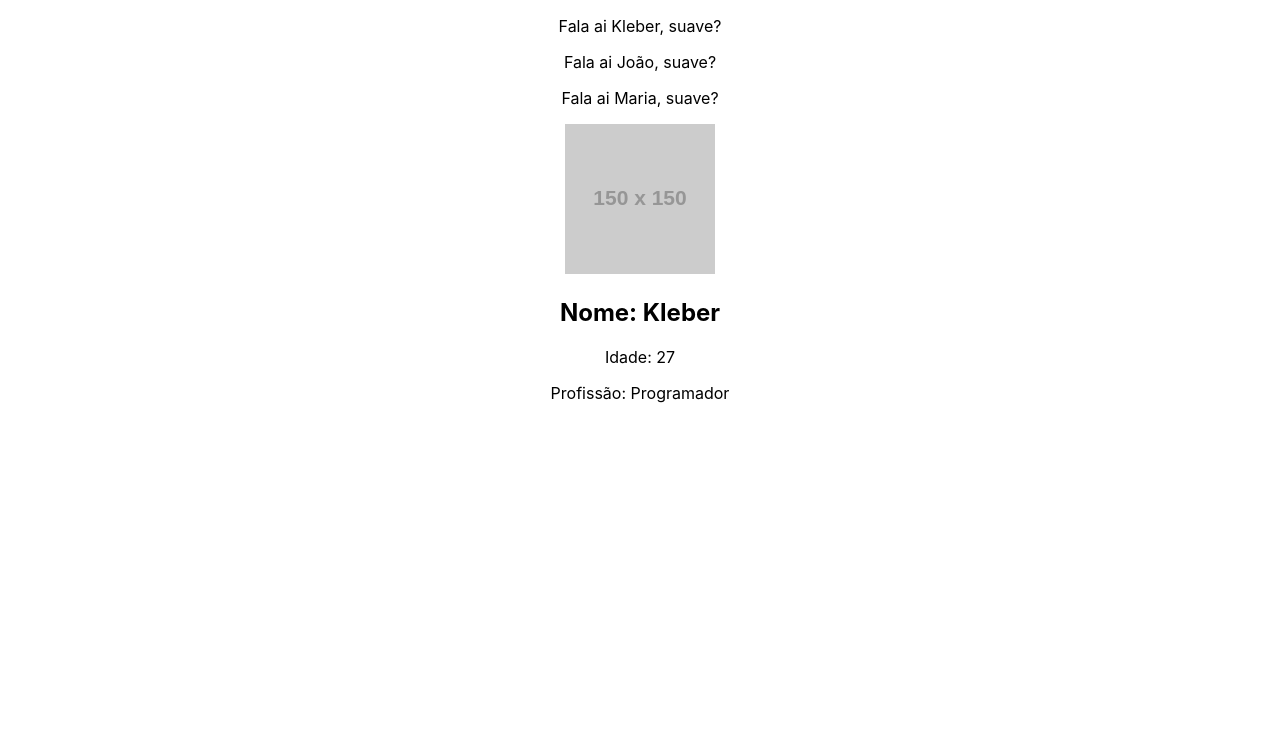
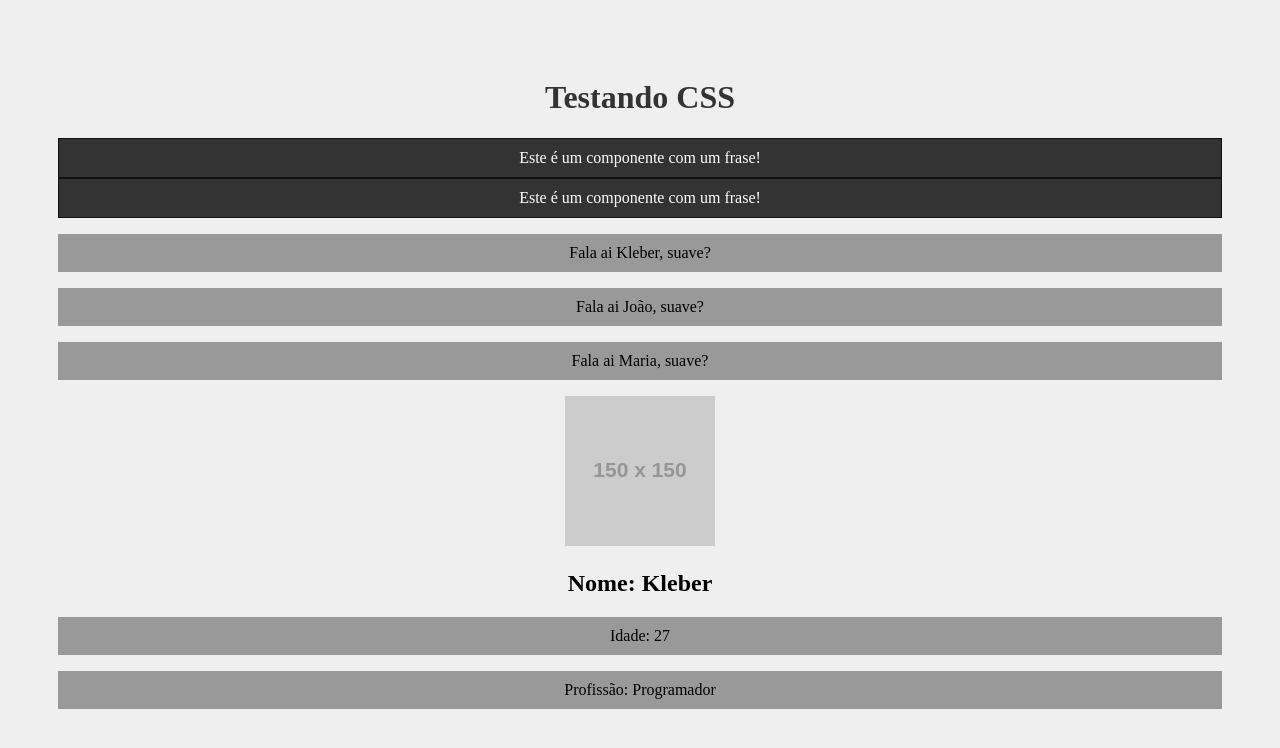
Before and after one commit to klebermkardel/Estudos, a React (Create React App) app in the folder Cursos/React - Hora de Codar/meu-projeto/: page / in a window 1280 px wide. Shown: the top 748 px of the page. Built offline with nearby package versions, Linux system fonts and the light colour scheme.

Commit message:
Mostra o funcionamento do css global no arquivo index.php e do css a nivel de componente criando arquivo Frase.module.css

```diff
--- a/Cursos/React - Hora de Codar/meu-projeto/src/App.js
+++ b/Cursos/React - Hora de Codar/meu-projeto/src/App.js
@@ -1,12 +1,16 @@
 import './App.css';
 import SayMyName from './components/SayMyName';
 import Pessoa from './components/Pessoa';
+import Frase from './components/Frase'
 
 function App() {
   const nome = 'Maria'
 
   return (
     <div className="App">
+      <h1>Testando CSS</h1>
+      <Frase />
+      <Frase />
       <SayMyName nome="Kleber"/>
       <SayMyName nome="João"/>
       <SayMyName nome={nome}/>
--- a/Cursos/React - Hora de Codar/meu-projeto/src/components/Frase.js
+++ b/Cursos/React - Hora de Codar/meu-projeto/src/components/Frase.js
@@ -1,7 +1,9 @@
-function Frase(props) {
+import styles from './Frase.module.css'
+
+function Frase() {
     return (
-        <div>
-            <p>{props.frase}</p>
+        <div className={styles.fraseContainer}>
+            <p className={styles.fraseContent}>Este é um componente com um frase!</p>
         </div>
     )
 }
--- /dev/null
+++ b/Cursos/React - Hora de Codar/meu-projeto/src/components/Frase.module.css
@@ -0,0 +1,10 @@
+.fraseContainer {
+    background-color: #333;
+    border: 1px solid #111;
+}
+
+.fraseContent {
+    color: #fff;
+    background-color: #333;
+    margin: 0;
+}
--- a/Cursos/React - Hora de Codar/meu-projeto/src/index.css
+++ b/Cursos/React - Hora de Codar/meu-projeto/src/index.css
@@ -1,13 +1,13 @@
 body {
-  margin: 0;
-  font-family: -apple-system, BlinkMacSystemFont, 'Segoe UI', 'Roboto', 'Oxygen',
-    'Ubuntu', 'Cantarell', 'Fira Sans', 'Droid Sans', 'Helvetica Neue',
-    sans-serif;
-  -webkit-font-smoothing: antialiased;
-  -moz-osx-font-smoothing: grayscale;
+  padding: 50px;
+  background-color: #efefef;
 }
 
-code {
-  font-family: source-code-pro, Menlo, Monaco, Consolas, 'Courier New',
-    monospace;
+h1 {
+  color: #333;
 }
+
+p {
+  background-color: #999;
+  padding: 10px;
+}
```
